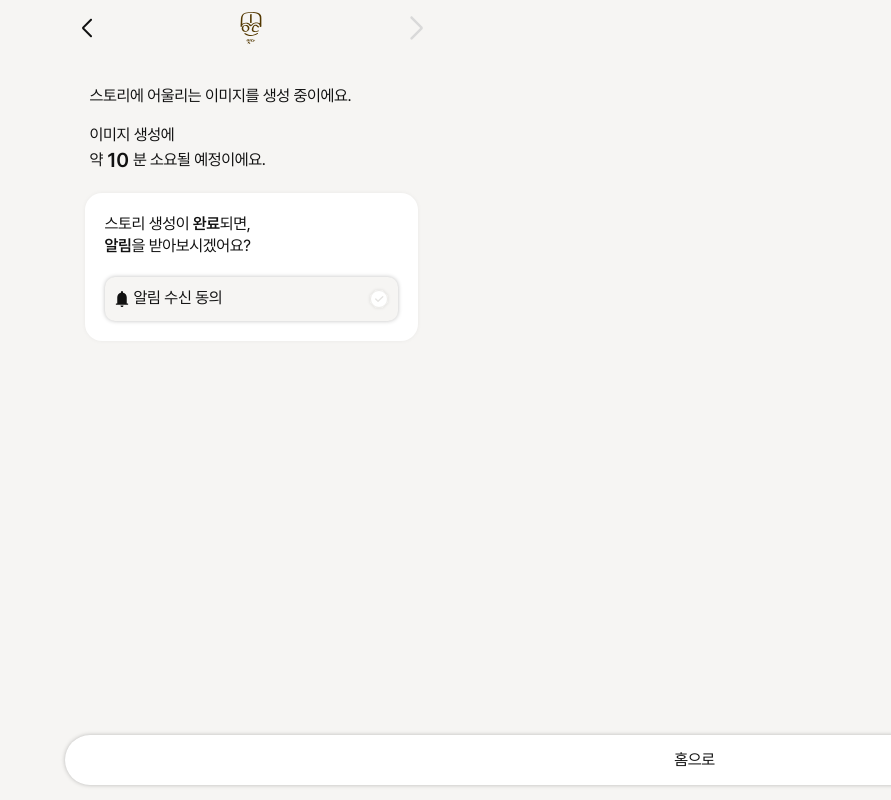
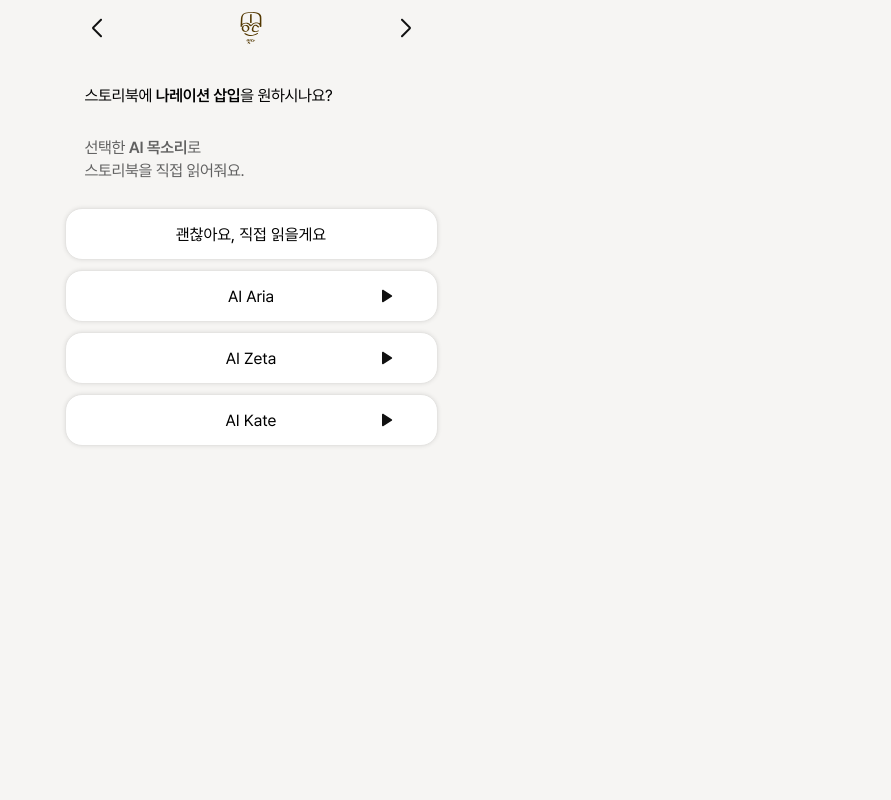
Before and after one commit to DS-ITDA/ITDA-FE, a React (Vite) app: page /createStory in a window 1280 px wide. Both pictures are taken after a click on the picture 804 px from the left and 27 px from the top of the page. Shown: the whole page, without its empty margins (389-1280 px from the left). Built offline with nearby package versions, Linux system fonts and the light colour scheme; a web font is replaced by a local one.

Commit message:
✨ Feat: 나레이션 설정 페이지 화면 구현 (#17)
글자수 모달 추가

```diff
--- a/src/pages/createStory/CreateStory.jsx
+++ b/src/pages/createStory/CreateStory.jsx
@@ -1,5 +1,6 @@
 import * as C from '@createStory/CreateStoryStyle';
 import * as I from '@interview/InterviewStyle';
+import palette from '@styles/theme';
 import { useState } from 'react';
 import { useNavigate } from 'react-router-dom';
 
@@ -9,10 +10,15 @@ import editBlack from '@assets/createStory/edit-black-24.svg';
 import editBrown from '@assets/createStory/edit-brown-22.svg';
 import x from '@assets/createStory/x-16.svg';
 import submit from '@assets/createStory/send-40.svg';
-
 import notifications from '@assets/interview/notifications-24.svg';
 import checkOff from '@assets/interview/check-24.svg';
 import checkOn from '@assets/interview/check-filled-24.svg';
+import narration from '@assets/createStory/narration-animation.svg';
+import play from '@assets/createStory/play-24.svg';
+import stop from '@assets/createStory/stop-24.svg';
+import check from '@assets/createStory/select-check.svg';
+
+import SpeechBubble from '@components/common/SpeechBubble/SpeechBubble';
 
 const CreateStory = () => {
   const navigate = useNavigate();
@@ -25,13 +31,16 @@ const CreateStory = () => {
   const [modalChecking, setModalChecking] = useState(false);
 
   const [answerText, setAnswerText] = useState('아빠 이 로봇은 꼭 가져야해요');
+  const [playing, setPlaying] = useState();
+  const [selection, setSelection] = useState();
 
   const goBack = () => {
-    navigate(-1);
+    setState('start');
   };
 
   const goNext = () => {
-    setState('creating');
+    if (state === 'start') setState('setNar');
+    else if (state === 'setNar') setState('creating');
   };
 
   const SaveAlert = () => {
@@ -41,14 +50,231 @@ const CreateStory = () => {
 
   return (
     <C.CreatePage>
-      {state === 'creating' ? (
-        <PathNavbar left={true} right={false} goBack={() => goBack()} />
-      ) : (
-        <PathNavbar left={false} right={true} goNext={() => goNext()} />
+      {state === 'start' && <PathNavbar left={false} right={true} goNext={() => goNext()} />}
+      {state === 'setNar' && <PathNavbar left={true} right={true} goNext={() => goNext()} goBack={() => goBack()} />}
+      {state === 'creating' && <PathNavbar left={true} right={false} goBack={() => goBack()} />}
+
+      {/* 수정 화면 */}
+      {state === 'start' && (
+        <>
+          <C.InfoText>
+            <div>아래 스토리북 내용을 확인하고</div>
+            <div>내용을 수정해보세요.</div>
+          </C.InfoText>
+
+          <C.ContentBox>
+            <C.ContentHeader>
+              {state === 'start' ? (
+                <img src={editGray} />
+              ) : isEditing ? (
+                <C.Editing
+                  onClick={() => {
+                    setIsEditing(false);
+                  }}>
+                  <img src={editBrown} style={{ marginRight: '2px' }} />
+                  내용을 수정해보세요
+                  <img src={x} />
+                </C.Editing>
+              ) : (
+                <img
+                  src={editBlack}
+                  alt="수정하기"
+                  onClick={() => {
+                    setIsEditing(true);
+                  }}
+                />
+              )}
+            </C.ContentHeader>
+            {isEditing ? (
+              <C.textarea
+                value={answerText}
+                onChange={(e) => {
+                  setAnswerText(e.target.value);
+                }}
+              />
+            ) : (
+              <C.Content>{answerText}</C.Content>
+            )}
+          </C.ContentBox>
+
+          {(answerText.length < 100 || answerText.length > 800) && (
+            <SpeechBubble
+              selection="up"
+              content={
+                <div>
+                  스토리는 <span>100자-800자</span>로 구성해주세요.
+                </div>
+              }
+            />
+          )}
+
+          <C.InputBox>
+            <C.StyleInput
+              placeholder={'✏️ 이렇게 수정해줘!'}
+              type={'text'}
+              value={prompt}
+              onChange={(e) => {
+                setPrompt(e.target.value);
+              }}
+            />
+            <img
+              src={submit}
+              style={{ width: '40px' }}
+              onClick={() => {
+                setState('ordering');
+              }}
+            />
+          </C.InputBox>
+        </>
       )}
+      {/* 나레이션 선택 페이지 */}
+      {state === 'setNar' && (
+        <>
+          <C.InfoText>
+            스토리북에&nbsp;<C.Span>나레이션 삽입</C.Span>을 원하시나요?
+          </C.InfoText>
 
-      {/* 스토리 생성 중 페이지 */}
-      {state === 'creating' ? (
+          <C.InfoText style={{ color: palette.grayscale.grayDeep }}>
+            <div>
+              선택한&nbsp;<C.Span>AI 목소리</C.Span>로
+            </div>
+            <div>스토리북을 직접 읽어줘요.</div>
+          </C.InfoText>
+
+          <C.SelectNar>
+            {selection === 1 ? (
+              <>
+                <C.Selection style={{ color: palette.grayscale.white, backgroundColor: palette.main.brown }}>
+                  <img src={check} style={{ marginLeft: '20px' }} />
+                  괜찮아요, 직접 읽을게요
+                  <div style={{ width: '24px' }}></div>
+                </C.Selection>
+              </>
+            ) : (
+              <C.Selection
+                onClick={() => {
+                  setSelection(1);
+                }}>
+                괜찮아요, 직접 읽을게요
+              </C.Selection>
+            )}
+
+            {selection === 2 ? (
+              <C.Selection style={{ color: palette.grayscale.white, backgroundColor: palette.main.brown }}>
+                <img src={check} />
+                <div>AI Aria</div>
+                <div style={{ width: '24px' }}></div>
+              </C.Selection>
+            ) : playing === 2 ? (
+              <C.Selection style={{ backgroundColor: palette.main.beige }}>
+                <img src={narration} />
+                <div style={{ marginRight: '22px' }}>AI Aria</div>
+                <img
+                  src={stop}
+                  onClick={() => {
+                    setPlaying();
+                  }}
+                />
+              </C.Selection>
+            ) : (
+              <C.Selection>
+                <div style={{ width: '46px' }}></div>
+                <div
+                  style={{ marginRight: '22px' }}
+                  onClick={() => {
+                    setSelection(2);
+                  }}>
+                  AI Aria
+                </div>
+                <img
+                  src={play}
+                  onClick={() => {
+                    setPlaying(2);
+                  }}
+                />
+              </C.Selection>
+            )}
+
+            {selection === 3 ? (
+              <C.Selection style={{ color: palette.grayscale.white, backgroundColor: palette.main.brown }}>
+                <img src={check} />
+                <div>AI Zeta</div>
+                <div style={{ width: '24px' }}></div>
+              </C.Selection>
+            ) : playing === 3 ? (
+              <C.Selection style={{ backgroundColor: palette.main.beige }}>
+                <img src={narration} />
+                <div style={{ marginRight: '22px' }}>AI Zeta</div>
+                <img
+                  src={stop}
+                  onClick={() => {
+                    setPlaying();
+                  }}
+                />
+              </C.Selection>
+            ) : (
+              <>
+                <C.Selection>
+                  <div style={{ width: '46px' }}></div>
+                  <div
+                    style={{ marginRight: '22px' }}
+                    onClick={() => {
+                      setSelection(3);
+                    }}>
+                    AI Zeta
+                  </div>
+                  <img
+                    src={play}
+                    onClick={() => {
+                      setPlaying(3);
+                    }}
+                  />
+                </C.Selection>
+              </>
+            )}
+
+            {selection === 4 ? (
+              <C.Selection style={{ color: palette.grayscale.white, backgroundColor: palette.main.brown }}>
+                <img src={check} />
+                <div>AI Kate</div>
+                <div style={{ width: '24px' }}></div>
+              </C.Selection>
+            ) : playing === 4 ? (
+              <C.Selection style={{ backgroundColor: palette.main.beige }}>
+                <img src={narration} />
+                <div style={{ marginRight: '22px' }}>AI Kate</div>
+                <img
+                  src={stop}
+                  onClick={() => {
+                    setPlaying();
+                  }}
+                />
+              </C.Selection>
+            ) : (
+              <>
+                <C.Selection>
+                  <div style={{ width: '46px' }}></div>
+                  <div
+                    style={{ marginRight: '22px' }}
+                    onClick={() => {
+                      setSelection(4);
+                    }}>
+                    AI Kate
+                  </div>
+                  <img
+                    src={play}
+                    onClick={() => {
+                      setPlaying(4);
+                    }}
+                  />
+                </C.Selection>
+              </>
+            )}
+          </C.SelectNar>
+        </>
+      )}
+      {/* 이미지 생성 중 페이지 */}
+      {state === 'creating' && (
         <I.SelectPage>
           <I.InfoContainer>
             <I.MainInfo>스토리에 어울리는 이미지를 생성 중이에요.</I.MainInfo>
@@ -144,67 +370,6 @@ const CreateStory = () => {
             </>
           )}
         </I.SelectPage>
-      ) : (
-        // 수정 화면
-        <>
-          <C.InfoText>
-            <div>아래 스토리북 내용을 확인하고</div>
-            <div>내용을 수정해보세요.</div>
-          </C.InfoText>
-
-          <C.ContentBox>
-            <C.ContentHeader>
-              {state === 'start' ? (
-                <img src={editGray} />
-              ) : isEditing ? (
-                <C.Editing
-                  onClick={() => {
-                    setIsEditing(false);
-                  }}>
-                  <img src={editBrown} style={{ marginRight: '2px' }} />
-                  내용을 수정해보세요
-                  <img src={x} />
-                </C.Editing>
-              ) : (
-                <img
-                  src={editBlack}
-                  alt="수정하기"
-                  onClick={() => {
-                    setIsEditing(true);
-                  }}
-                />
-              )}
-            </C.ContentHeader>
-            {isEditing ? (
-              <C.textarea
-                value={answerText}
-                onChange={(e) => {
-                  setAnswerText(e.target.value);
-                }}
-              />
-            ) : (
-              <C.Content>{answerText}</C.Content>
-            )}
-          </C.ContentBox>
-
-          <C.InputBox>
-            <C.StyleInput
-              placeholder={'✏️ 이렇게 수정해줘!'}
-              type={'text'}
-              value={prompt}
-              onChange={(e) => {
-                setPrompt(e.target.value);
-              }}
-            />
-            <img
-              src={submit}
-              style={{ width: '40px' }}
-              onClick={() => {
-                setState('ordering');
-              }}
-            />
-          </C.InputBox>
-        </>
       )}
     </C.CreatePage>
   );
--- a/src/pages/createStory/CreateStoryStyle.js
+++ b/src/pages/createStory/CreateStoryStyle.js
@@ -2,7 +2,8 @@ import styled from 'styled-components';
 import palette from '@styles/theme';
 
 export const CreatePage = styled.div`
-  width: 100%;
+  width: calc(100% - 20px);
+  margin: 0 10px;
 `;
 
 export const InfoText = styled.div`
@@ -15,9 +16,9 @@ export const InfoText = styled.div`
 `;
 
 export const ContentBox = styled.div`
-  width: calc(100% - 40px);
+  width: calc(100% - 20px);
   padding: 13px 15px 20px;
-  margin: 0 20px;
+  margin: 0 10px;
 
   display: flex;
   flex-direction: column;
@@ -43,7 +44,7 @@ export const Content = styled.div`
 `;
 
 export const InputBox = styled.div`
-  width: calc(100% - 20px);
+  width: calc(100% - 40px);
   padding: 6px 6px 6px 20px;
   border-radius: 25px;
   border: 1px solid ${palette.main.ivory};
@@ -98,3 +99,27 @@ export const textarea = styled.textarea`
   border: none;
   resize: none;
 `;
+
+export const Span = styled.span`
+  font-weight: 600;
+`;
+
+export const SelectNar = styled.div`
+  display: flex;
+  flex-direction: column;
+  gap: 10px;
+`;
+
+export const Selection = styled.div`
+  width: 100%;
+  height: 52px;
+  display: flex;
+  flex-direction: row;
+  align-items: center;
+  justify-content: space-around;
+
+  border-radius: 17px;
+  border: 1px solid ${palette.main.beige};
+  background: ${palette.grayscale.white};
+  box-shadow: 0 0 4px 0 rgba(0, 0, 0, 0.1);
+`;
--- a/src/pages/interview/InterviewStyle.js
+++ b/src/pages/interview/InterviewStyle.js
@@ -2,8 +2,9 @@ import styled, { keyframes } from 'styled-components';
 import palette from '@styles/theme';
 
 export const InterviewPage = styled.div`
-  width: 100%;
+  width: calc(100% - 20px);
   height: calc(100% - 90px);
+  margin: 0 10px;
 `;
 
 //첫 화면
@@ -306,7 +307,7 @@ export const StyleExample = styled.div`
 
 //스토리 생성 중 화면
 export const InfoContainer = styled.div`
-  margin-left: 25px;
+  margin-left: 15px;
 `;
 
 export const Time = styled.div`
@@ -317,9 +318,9 @@ export const Time = styled.div`
   color: ${palette.grayscale.black};
 `;
 export const AlertBox = styled.div`
-  width: calc(100% - 40px);
+  width: calc(100% - 20px);
   padding: 20px;
-  margin: 20px;
+  margin: 10px;
 
   display: flex;
   flex-direction: column;
@@ -358,7 +359,7 @@ export const GoHome = styled.div`
   letter-spacing: -0.32px;
   color: ${palette.grayscale.black};
 
-  width: calc(100% - 20px);
+  width: calc(100% - 40px);
   padding: 14px 88px;
   display: flex;
   justify-content: center;
```
Also changed, not shown: src/assets/createStory/select-check.svg (added).
